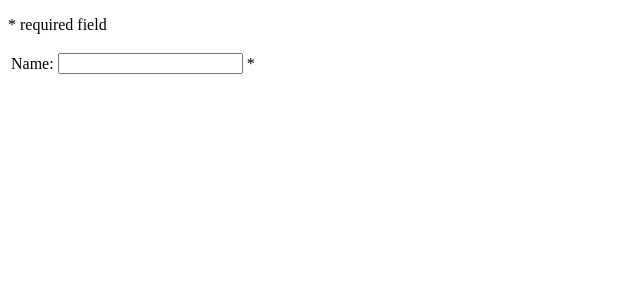
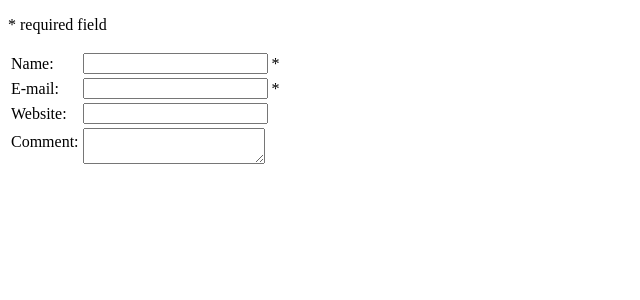
Before and after one commit to imtiaz478/WTech_Spring25-26, a PHP site: page / in a window 1280 px wide. Shown: the top 300 px of the page, without its empty margins (0-640 px from the left). Run offline with PHP 8.4, Linux system fonts and the light colour scheme.

Commit message:
frontend designing

```diff
--- a/class-work/view/index.php
+++ b/class-work/view/index.php
@@ -19,6 +19,23 @@ include "../controller/indexValidation.php";
                 <td><input type="text" id="name" name="name"></td>
                 <td><span class="star">*</span> <?php echo isset($name) ? $name : ''; ?></td>
             </tr>
+            <tr>
+                <td><label for="email">E-mail:</label></td>
+                <td><input type="email" id="email" name="email"></td>
+                <td><span class="star">*</span> <?php echo isset($email) ? $email : ''; ?></td>
+            </tr>
+            <tr>
+                <td><label for="website">Website:</label></td>
+                <td><input type="url" id="website" name="website"></td>
+                <td><?php echo isset($website) ? $website : ''; ?></td>
+            </tr>
+            <tr>
+                <td style="vertical-align: top; padding-top: 6px;"><label for="comment">Comment:</label></td>
+                <td colspan="2"><textarea id="comment" name="comment"></textarea></td>
+            </tr>
+
+
+
 
 
         </table>
```
